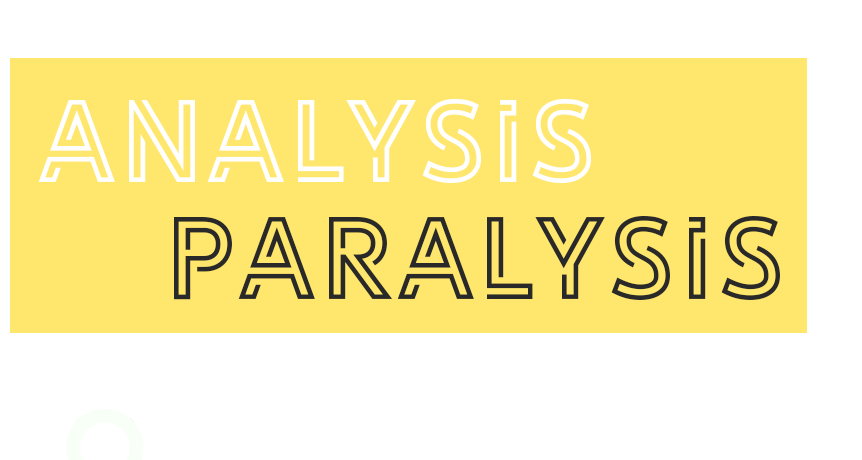
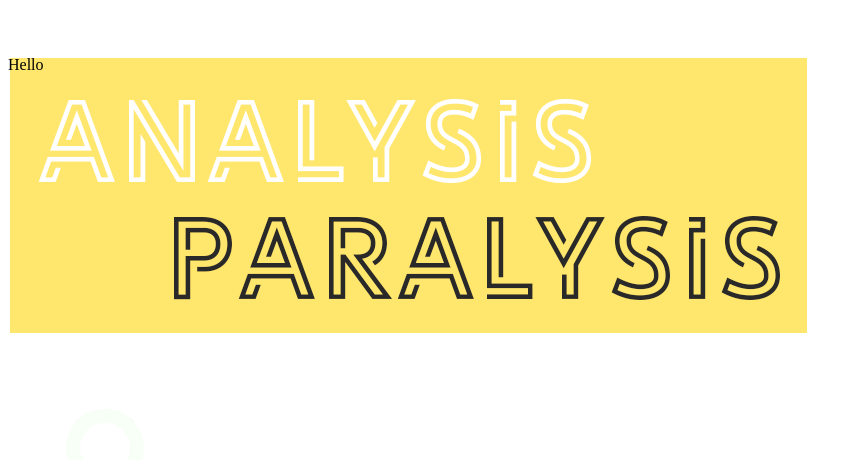
Before and after one commit to wkirkpat/analysis-paralysis, a React app: page /article/1 in a window 1280 px wide. Shown: the top 460 px of the page, without its empty margins (0-862 px from the left). Built offline with nearby package versions, Linux system fonts and the light colour scheme.

Commit message:
fixed tags, added more routing

```diff
--- a/src/client/components/App.tsx
+++ b/src/client/components/App.tsx
@@ -8,15 +8,19 @@ import {
 } from "react-router-dom";
 import Home from "./public/Home";
 import Navbar from "./shared/Navbar";
+import ArticlePage from "./public/ArticlePage";
 
 const App: React.FC<IAppProps> = () => {
   return (
     <>
-      <Navbar />
       <Router>
-        <Switch>
-          <Route exact path="/" component={Home} />
-        </Switch>
+        <>
+          <Navbar />
+          <Switch>
+            <Route exact path="/" component={Home} />
+            <Route path="/article/:id" component={ArticlePage} />
+          </Switch>
+        </>
       </Router>
     </>
   );
--- a/src/client/components/public/ArticleCard.tsx
+++ b/src/client/components/public/ArticleCard.tsx
@@ -3,6 +3,7 @@ import Media from "react-bootstrap/Media";
 import Badge from "react-bootstrap/Badge";
 import { useEffect, useState, useRef, useLayoutEffect } from "react";
 import { json } from "../../utils/api";
+import { Link } from "react-router-dom";
 
 const ArticleCard: React.FC<IArticleCardProps> = (props) => {
   const [tags, setTags] = useState([]);
@@ -49,7 +50,9 @@ const ArticleCard: React.FC<IArticleCardProps> = (props) => {
           </h6>
           <p>
             {description}
-            <span className="text-muted">...Read More</span>
+            <Link to={`/article/${props.id}`}>
+              <span className="text-muted">...Read More</span>
+            </Link>
           </p>
         </Media.Body>
       </Media>
--- /dev/null
+++ b/src/client/components/public/ArticlePage.tsx
@@ -0,0 +1,9 @@
+import * as React from "react";
+
+const ArticlePage: React.FC<IArticlePageProps> = () => {
+  return <div>Hello</div>;
+};
+
+interface IArticlePageProps {}
+
+export default ArticlePage;
--- a/src/client/components/public/FeaturedDisplay.tsx
+++ b/src/client/components/public/FeaturedDisplay.tsx
@@ -1,15 +1,16 @@
 import * as React from "react";
 import Carousel from "react-bootstrap/Carousel";
+import { Link } from "react-router-dom";
 
 const FeaturedDisplay: React.FC<IFeaturedDisplayProps> = (props) => {
   return (
     <Carousel>
-      {props.blogs.map((blog) => {
+      {props.blogs.map((blog: any) => {
         let description = blog.content.replace(/^(.{150}[^\s]*).*/, "$1");
         return (
           <Carousel.Item key={blog.id}>
             <img
-              className="d-block w-100"
+              className="d-block w-100 img-fluid"
               src="https://jgxf2r66dr-flywheel.netdna-ssl.com/wp-content/uploads/sites/3/2017/01/gray-box-1.png"
               alt="First slide"
             />
@@ -17,38 +18,14 @@ const FeaturedDisplay: React.FC<IFeaturedDisplayProps> = (props) => {
               <h3>{blog.title}</h3>
               <p>
                 {description}
-                <span className="text-muted">...Read More</span>
+                <Link to={`/article/${blog.id}`}>
+                  <span className="text-muted">...Read More</span>
+                </Link>
               </p>
             </Carousel.Caption>
           </Carousel.Item>
         );
       })}
-      {/* <Carousel.Item>
-        <img
-          className="d-block w-100"
-          src="https://jgxf2r66dr-flywheel.netdna-ssl.com/wp-content/uploads/sites/3/2017/01/gray-box-1.png"
-          alt="Third slide"
-        />
-
-        <Carousel.Caption>
-          <h3>Second slide label</h3>
-          <p>Lorem ipsum dolor sit amet, consectetur adipiscing elit.</p>
-        </Carousel.Caption>
-      </Carousel.Item>
-      <Carousel.Item>
-        <img
-          className="d-block w-100"
-          src="https://jgxf2r66dr-flywheel.netdna-ssl.com/wp-content/uploads/sites/3/2017/01/gray-box-1.png"
-          alt="Third slide"
-        />
-
-        <Carousel.Caption>
-          <h3>Third slide label</h3>
-          <p>
-            Praesent commodo cursus magna, vel scelerisque nisl consectetur.
-          </p>
-        </Carousel.Caption>
-      </Carousel.Item> */}
     </Carousel>
   );
 };
--- a/src/client/components/shared/Navbar.tsx
+++ b/src/client/components/shared/Navbar.tsx
@@ -1,4 +1,5 @@
 import * as React from "react";
+import { Link } from "react-router-dom";
 
 const Navbar: React.FC<INavbarProps> = () => {
   return (
@@ -10,11 +11,13 @@ const Navbar: React.FC<INavbarProps> = () => {
         <div className="mt-2" style={{ width: "2rem", height: "2rem" }}>
           <img src="/assets/images/menu.png" alt="" className="img-fluid" />
         </div>
-        <img
-          src="/assets/images/logo-sharp.png"
-          alt=""
-          className="align-self-center h-75 w-25"
-        />
+        <Link to="/" className=" d-flex justify-content-center w-75">
+          <img
+            src="/assets/images/logo-sharp.png"
+            alt=""
+            className="align-self-center h-75 w-25 "
+          />
+        </Link>
         <div className="mt-2" style={{ width: "2rem", height: "2rem" }}>
           <img src="/assets/images/search.png" alt="" className="img-fluid" />
         </div>
```
